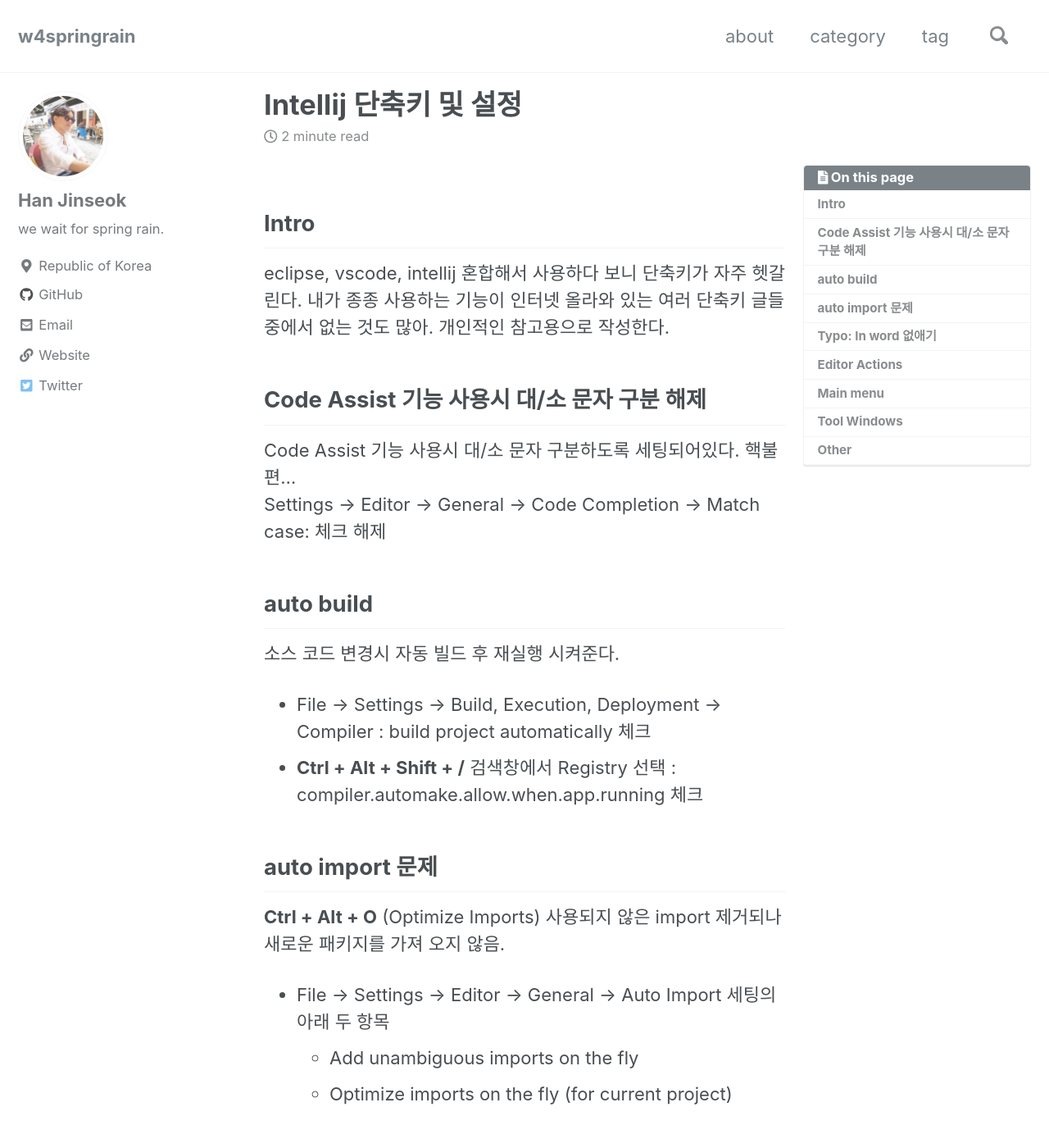
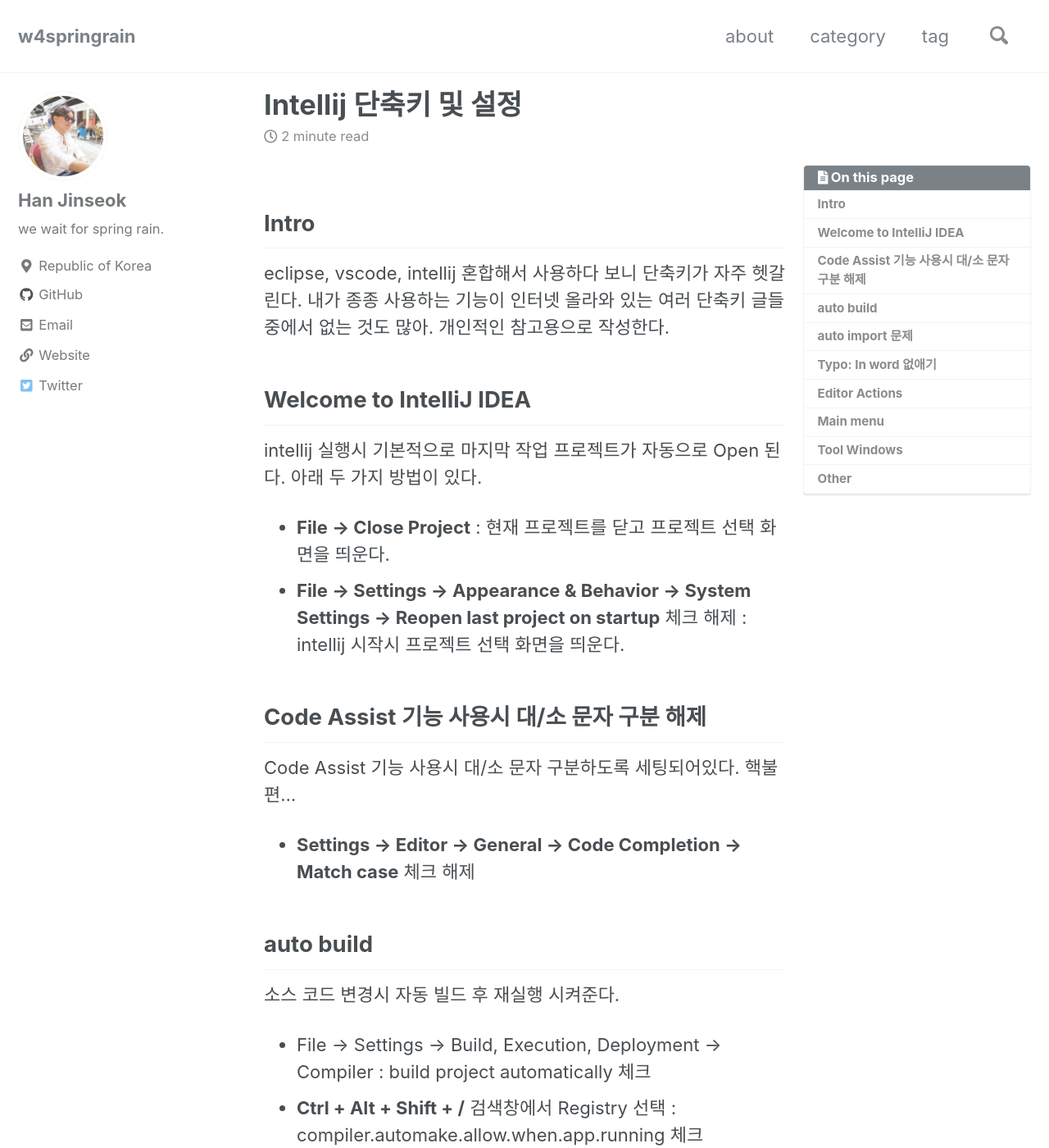
Before and after one commit to moregorenine/moregorenine.github.io, a Jekyll site: the page built from _posts/intellij/2019-11-28-intellij-keymap.md, in a window 1280 px wide and 1400 px high. Shown: the whole window at 82% size. Built offline with Jekyll 4.4.1, drawn with Linux system fonts in a browser that asks for light colours; nearby versions of some CDN libraries; comment, search, counter and statistics services are not loaded; a style sheet for code colours, icons or effects is not loaded.

Commit message:
Update 2019-11-28-intellij-keymap.md

```diff
--- a/_posts/intellij/2019-11-28-intellij-keymap.md
+++ b/_posts/intellij/2019-11-28-intellij-keymap.md
@@ -15,9 +15,14 @@ eclipse, vscode, intellij 혼합해서 사용하다 보니 단축키가 자주
 내가 종종 사용하는 기능이 인터넷 올라와 있는 여러 단축키 글들 중에서 없는 것도 많아.
 개인적인 참고용으로 작성한다.
 
+## Welcome to IntelliJ IDEA
+intellij 실행시 기본적으로 마지막 작업 프로젝트가 자동으로 Open 된다. 아래 두 가지 방법이 있다.
+- **File → Close Project** : 현재 프로젝트를 닫고 프로젝트 선택 화면을 띄운다.
+- **File → Settings → Appearance & Behavior → System Settings → Reopen last project on startup** 체크 해제 : intellij 시작시 프로젝트 선택 화면을 띄운다.
+
 ## Code Assist 기능 사용시 대/소 문자 구분 해제
 Code Assist 기능 사용시 대/소 문자 구분하도록 세팅되어있다. 핵불편...<br>
-Settings → Editor → General → Code Completion → Match case: 체크 해제
+- **Settings → Editor → General → Code Completion → Match case** 체크 해제
 
 ## auto build
 소스 코드 변경시 자동 빌드 후 재실행 시켜준다.
```
